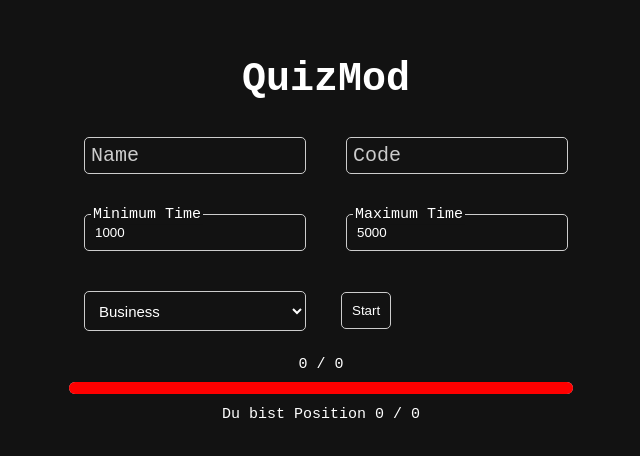
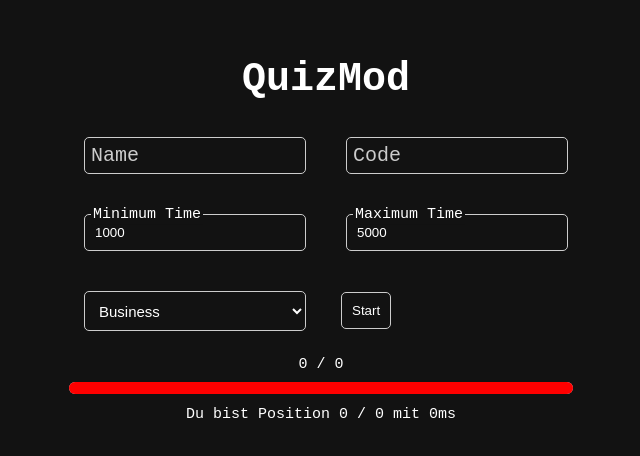
Before and after one commit to Profiidev/QuizMod, a SvelteKit app: page / in a window 1280 px wide. Shown: the part 174-630 px from the top of the page, without its empty margins (314-954 px from the left). Built offline with nearby package versions, Linux system fonts and the light colour scheme.

Commit message:
Added Time

```diff
--- a/src/routes/+page.svelte
+++ b/src/routes/+page.svelte
@@ -16,8 +16,10 @@
   let questionCount = 0;
   let position = 0;
   let playerCount = 0;
+  let currentTime = 0;
   let answersText: any = {};
   let currentQuestion = 0;
+
   $: progress = state !== "started" ? 1 : questionsDone / questionCount;
   $: url = `https://api.quizacademy.io/${type}-nest/public/live_events`;
 
@@ -79,7 +81,6 @@
       console.log(`[error] ${error}`);
     };
     socket.onmessage = function (event) {
-//      console.log(`[message] Data received from server: ${event.data}`);
       let message = JSON.parse(event.data);
       react(message);
     }
@@ -151,8 +152,9 @@
       scores.forEach((s: any, i) => {
         if(s.user.uuid === uuid) {
           position = i + 1;
+          currentTime = s.time;
         }
-      })
+      });
     }
   };
 </script>
@@ -188,7 +190,7 @@
     <div class="input-field">
       <p class="q-text">{questionsDone} / {questionCount}</p>
       <progress value={progress} max="1" style="--color: {state === "loggedOut" ? "red" : state === "notStarted" ? "yellow" : "green"}"></progress>
-      <p class="q-text" style="margin-top: 10px;">Du bist Position {position} / {playerCount}</p>
+      <p class="q-text" style="margin-top: 10px;">Du bist Position {position} / {playerCount} mit {currentTime}ms</p>
       <p> </p>
       {#if answersText[currentQuestion]}
         <p class="q-text">Answers</p>
```
Also changed, not shown: xd.js (added, +8 -0 lines).
